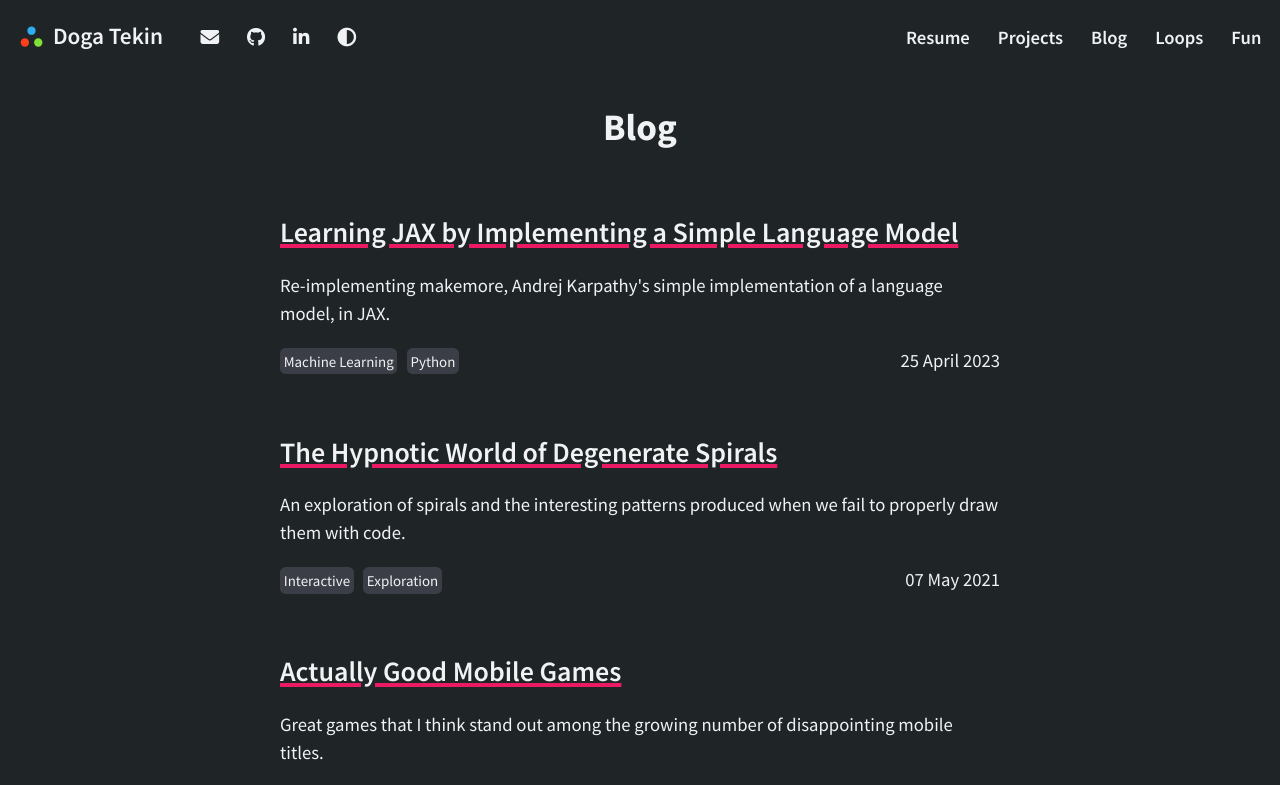
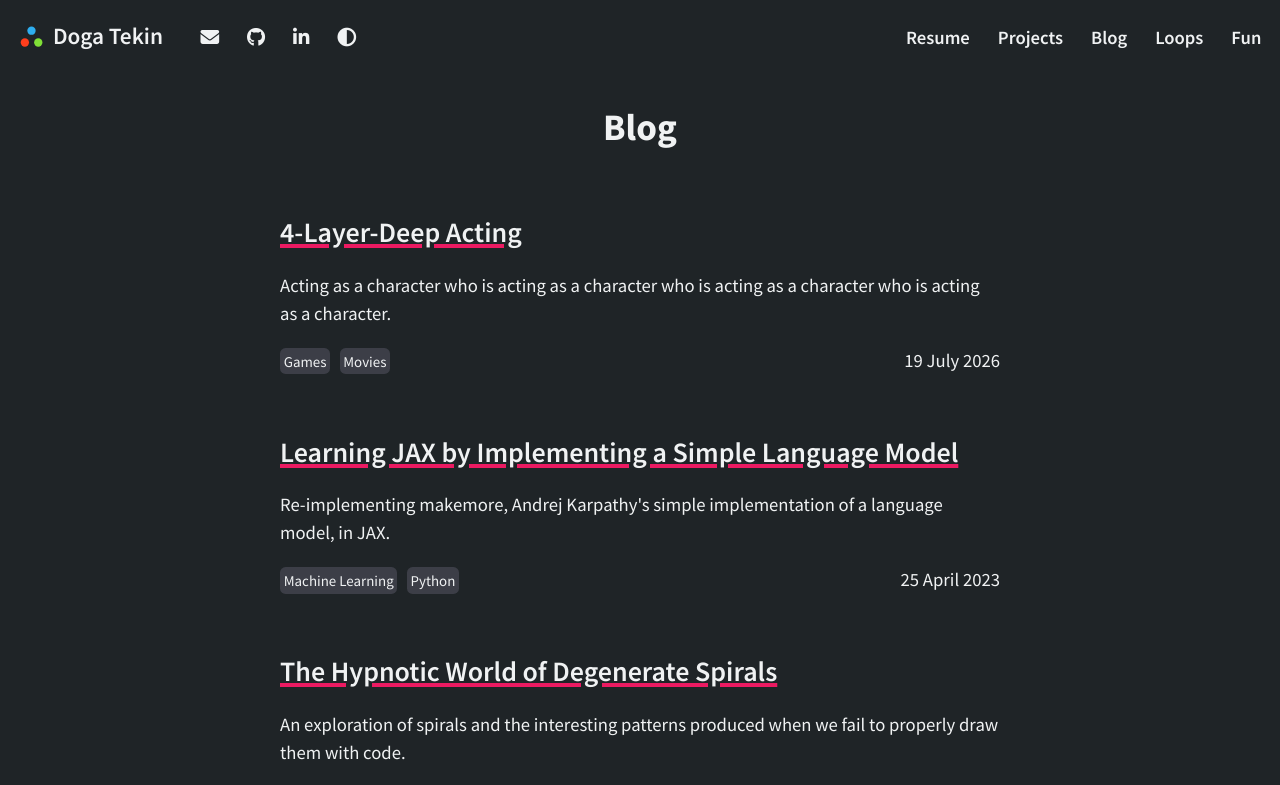
Before and after one commit to dogatekin/dogatekin.github.io, a SvelteKit app: page /blog in a window 1280 px wide. Shown: the top 785 px of the page. Built offline with nearby package versions, Linux system fonts and the light colour scheme.

Commit message:
Add immortality post to blog index

```diff
--- a/src/routes/blog/+page.svelte
+++ b/src/routes/blog/+page.svelte
@@ -8,6 +8,14 @@
 </svelte:head>
 
 <h1>Blog</h1>
+
+<Post
+	title="4-Layer-Deep Acting"
+	link="{base}/blog/4-layer-deep-acting"
+	desc="Acting as a character who is acting as a character who is acting as a character who is acting as a character."
+	tags={['Games', 'Movies']}
+	date="19 July 2026"
+/>
 
 <Post
 	title="Learning JAX by Implementing a Simple Language Model"
```
